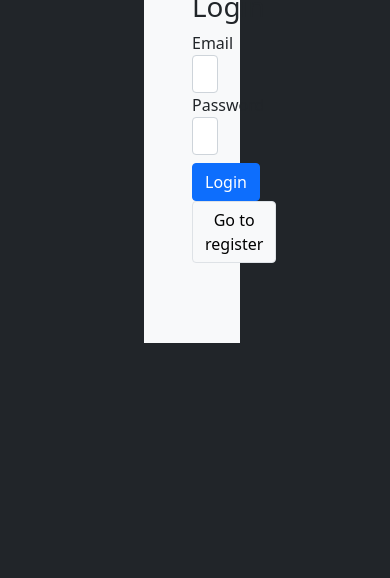
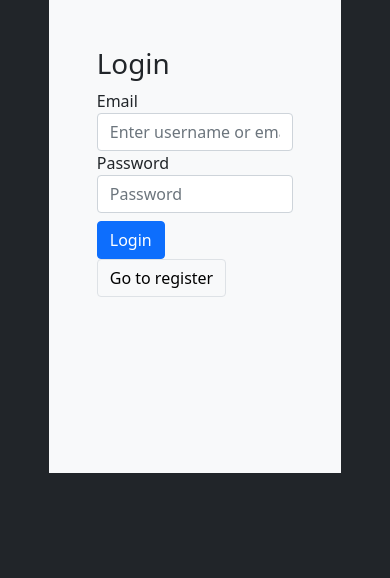
Before and after one commit to geazo/perfume-ecommerce-web, a PHP site: page /login.php in a window 390 px wide. Shown: the part 266-844 px from the top of the page. Run offline with PHP 8.4, Linux system fonts and the light colour scheme; some libraries are stand-ins or nearby versions.

Commit message:
media query login + header Mobile

```diff
--- a/login.php
+++ b/login.php
@@ -44,16 +44,16 @@
         }
     }
 ?>
-    <div class="vh-100 p-5 bg-dark">
-        <div class="row h-75  m-5 p-5 bg-dark">
+    <div class="vh-100  d-flex justify-content-center align-items-center  bg-dark">
+        <div class="row h-75 w-75">
 
-            <div class="col-7 loginBg d-flex justify-content-center align-items-center">
+            <div class="col-lg-7 col-sm-12 loginBg d-flex justify-content-center align-items-center">
                 <div class=" fs-4 text-light">
                      Aramyzda
                 </div>
             </div>
-            <div class="col-5 p-5  bg-light">
 
+            <div class="col-lg-5 col-sm-12 p-5  bg-light">
                 <h1>Login</h1>
                 <form method="POST">
                     <div class="form-group">
@@ -68,6 +68,8 @@
                     <button name="btn-register" type="submit" class="btn border btn-light">Go to register</button>
                 </form>
             </div>
+
         </div>
+
     </div>
 <?php require_once("./template/footing.php")?>
--- a/template/style.css
+++ b/template/style.css
@@ -250,6 +250,9 @@
         width: 16rem;
     }
 }
+.mintahover:hover{
+    cursor: pointer;
+}
 
 .mobileSidebar{
     width: 40vw;
@@ -280,6 +283,8 @@
 }
 .loginBg{
     background-image: url(https://ak.picdn.net/shutterstock/videos/14986201/thumb/1.jpg);
+    background-repeat: no-repeat;
+    background-size: cover;
 }
 .garis{
     border-bottom: 2px solid grey;
```
Also changed, not shown: template/header.php (+24 -8 lines).
